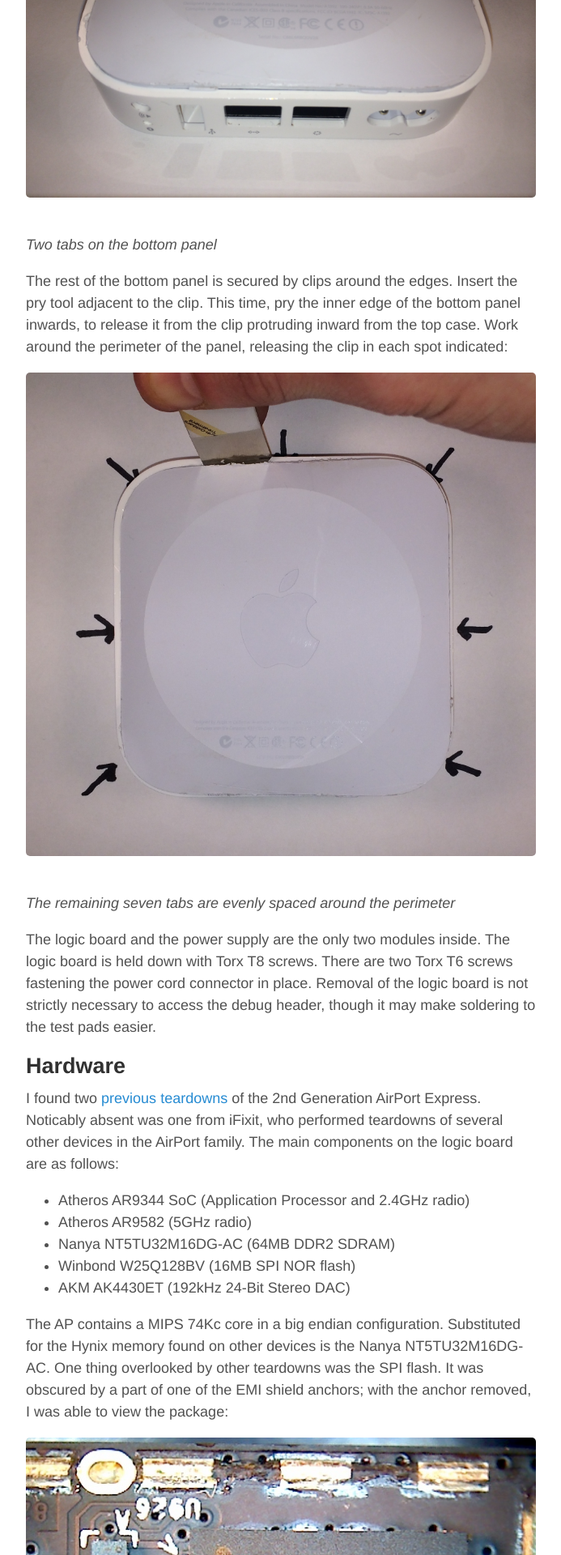
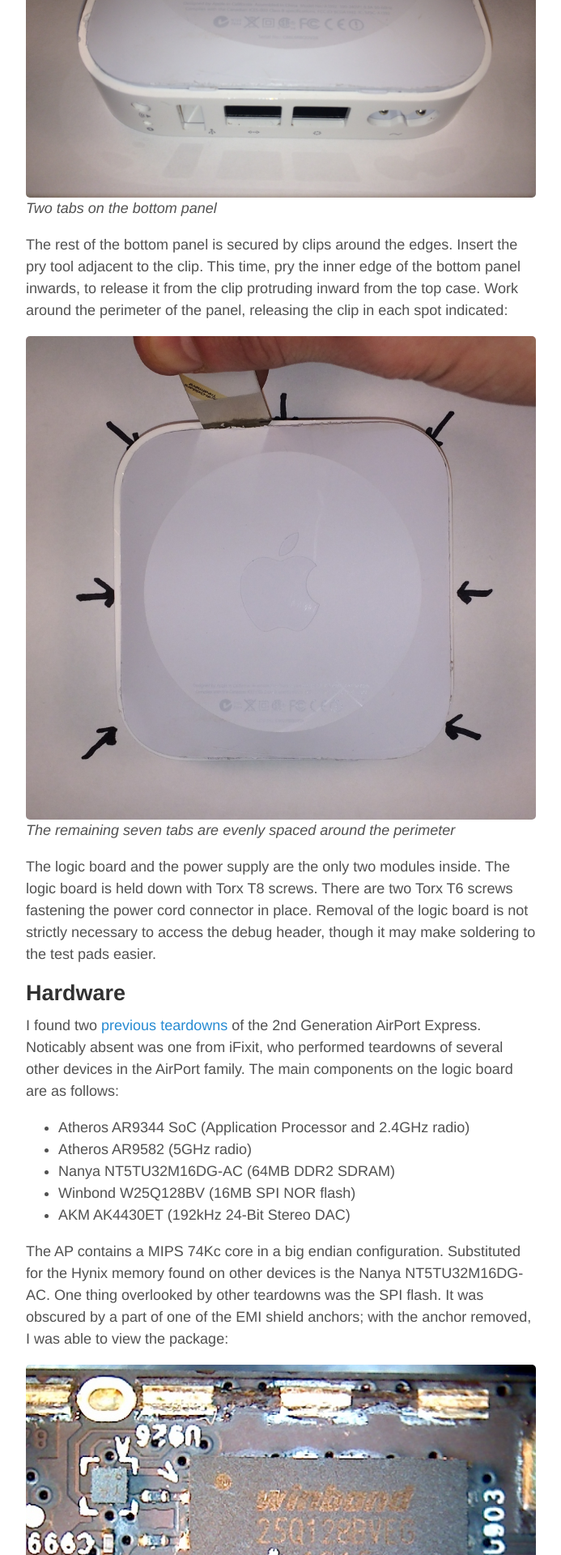
Before and after one commit to embeddedideation/embeddedideation.github.io, a Jekyll site: the page built from _posts/2014-03-20-dissecting-the-airport-express.markdown, in a window 1280 px wide. Shown: the part 1145-3065 px from the top of the page at 81% size, without its empty margins (293-986 px from the left). Built offline with Jekyll 4.4.1, drawn with Linux system fonts in a browser that asks for light colours.

Commit message:
Adjust image captions:
- Remove margin declaration from img rule-set
- Remove line break between image and caption

```diff
--- a/_sass/_base.scss
+++ b/_sass/_base.scss
@@ -50,7 +50,6 @@ a {
 img {
   display: block;
   max-width: 100%;
-  margin: 0 0 1rem;
   border-radius: 5px;
 }
 
```
Also changed, not shown: _posts/2014-03-20-dissecting-the-airport-express.markdown (line endings or trailing spaces).
